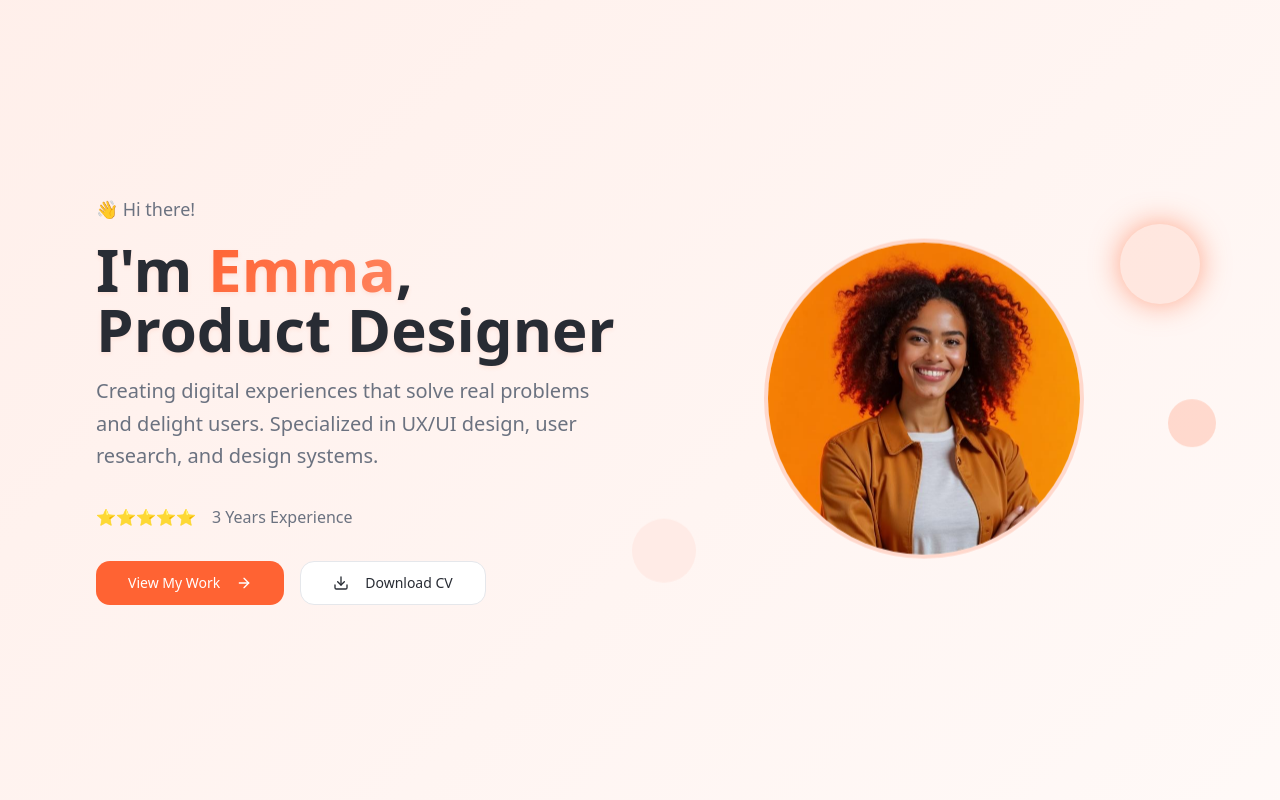
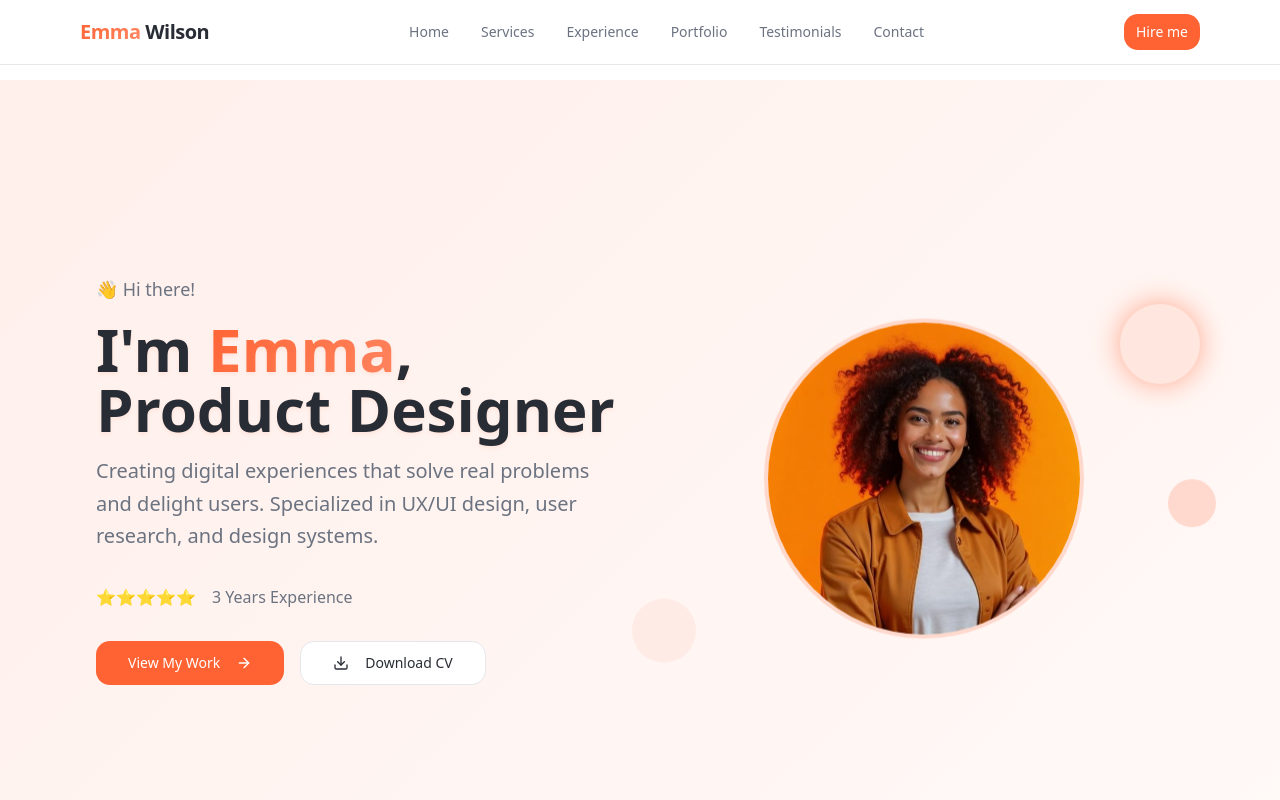
Before and after one commit to bimalagadtaula/Product-designer-portfolio, a React (Vite) app: page / in a window 1280 px wide. Shown: the top 800 px of the page. Built offline with nearby package versions, Linux system fonts and the light colour scheme.

Commit message:
Add navbar, section IDs, and smooth scrolling to portfolio site (#2)
Co-authored-by: Cursor Agent <cursoragent@cursor.com>

```diff
--- a/src/components/Contact.tsx
+++ b/src/components/Contact.tsx
@@ -7,7 +7,7 @@ import { Mail, Phone, MapPin, Send } from "lucide-react";
 
 const Contact = () => {
   return (
-    <section className="py-20 px-4 bg-secondary/30">
+    <section id="contact" className="py-20 px-4 bg-secondary/30 scroll-mt-24">
       <div className="container max-w-6xl mx-auto">
         <div className="text-center mb-16">
           <h2 className="text-3xl md:text-4xl font-bold mb-4">
--- a/src/components/Experience.tsx
+++ b/src/components/Experience.tsx
@@ -30,7 +30,7 @@ const experiences = [
 
 const Experience = () => {
   return (
-    <section className="py-20 px-4">
+    <section id="experience" className="py-20 px-4 scroll-mt-24">
       <div className="container max-w-4xl mx-auto">
         <div className="text-center mb-16">
           <h2 className="text-3xl md:text-4xl font-bold mb-4">
--- a/src/components/Hero.tsx
+++ b/src/components/Hero.tsx
@@ -4,7 +4,7 @@ import designerPortrait from "@/assets/designer-portrait.jpg";
 
 const Hero = () => {
   return (
-    <section className="min-h-screen hero-gradient flex items-center justify-center py-20 px-4">
+    <section id="home" className="min-h-screen hero-gradient flex items-center justify-center py-20 px-4 scroll-mt-24">
       <div className="container max-w-6xl">
         <div className="grid lg:grid-cols-2 gap-12 items-center">
           {/* Text Content */}
--- /dev/null
+++ b/src/components/Navbar.tsx
@@ -0,0 +1,64 @@
+import { Button } from "@/components/ui/button";
+import { Sheet, SheetContent, SheetTrigger, SheetClose } from "@/components/ui/sheet";
+import { Menu } from "lucide-react";
+
+const navItems = [
+  { href: "#home", label: "Home" },
+  { href: "#services", label: "Services" },
+  { href: "#experience", label: "Experience" },
+  { href: "#portfolio", label: "Portfolio" },
+  { href: "#testimonials", label: "Testimonials" },
+  { href: "#contact", label: "Contact" },
+];
+
+const Navbar = () => {
+  return (
+    <header className="fixed inset-x-0 top-0 z-50 border-b bg-background/80 backdrop-blur supports-[backdrop-filter]:bg-background/60">
+      <div className="container max-w-6xl mx-auto px-4 h-16 flex items-center justify-between">
+        <a href="#home" className="font-extrabold text-xl tracking-tight">
+          <span className="gradient-text">Emma</span> Wilson
+        </a>
+
+        <nav className="hidden md:flex items-center gap-8">
+          {navItems.map((item) => (
+            <a key={item.href} href={item.href} className="text-sm text-muted-foreground hover:text-foreground transition-colors">
+              {item.label}
+            </a>
+          ))}
+        </nav>
+
+        <div className="flex items-center gap-2">
+          <Button asChild size="sm" className="hidden md:inline-flex">
+            <a href="#contact">Hire me</a>
+          </Button>
+
+          <Sheet>
+            <SheetTrigger asChild>
+              <Button variant="outline" size="icon" className="md:hidden">
+                <Menu className="h-5 w-5" />
+              </Button>
+            </SheetTrigger>
+            <SheetContent side="right" className="w-[280px]">
+              <div className="mt-8 flex flex-col gap-4">
+                {navItems.map((item) => (
+                  <SheetClose asChild key={item.href}>
+                    <a href={item.href} className="text-base font-medium text-foreground">
+                      {item.label}
+                    </a>
+                  </SheetClose>
+                ))}
+                <SheetClose asChild>
+                  <Button asChild className="mt-2">
+                    <a href="#contact">Hire me</a>
+                  </Button>
+                </SheetClose>
+              </div>
+            </SheetContent>
+          </Sheet>
+        </div>
+      </div>
+    </header>
+  );
+};
+
+export default Navbar;
--- a/src/components/Portfolio.tsx
+++ b/src/components/Portfolio.tsx
@@ -26,7 +26,7 @@ const projects = [
 
 const Portfolio = () => {
   return (
-    <section className="py-20 px-4 bg-secondary/30">
+    <section id="portfolio" className="py-20 px-4 bg-secondary/30 scroll-mt-24">
       <div className="container max-w-6xl mx-auto">
         <div className="text-center mb-16">
           <h2 className="text-3xl md:text-4xl font-bold mb-4">
--- a/src/components/Services.tsx
+++ b/src/components/Services.tsx
@@ -26,7 +26,7 @@ const services = [
 
 const Services = () => {
   return (
-    <section className="py-20 px-4 bg-secondary/30">
+    <section id="services" className="py-20 px-4 bg-secondary/30 scroll-mt-24">
       <div className="container max-w-6xl mx-auto">
         <div className="text-center mb-16">
           <h2 className="text-3xl md:text-4xl font-bold mb-4">
--- a/src/components/Testimonials.tsx
+++ b/src/components/Testimonials.tsx
@@ -22,7 +22,7 @@ const testimonials = [
 
 const Testimonials = () => {
   return (
-    <section className="py-20 px-4">
+    <section id="testimonials" className="py-20 px-4 scroll-mt-24">
       <div className="container max-w-4xl mx-auto">
         <div className="text-center mb-16">
           <h2 className="text-3xl md:text-4xl font-bold mb-4">
--- a/src/index.css
+++ b/src/index.css
@@ -113,6 +113,10 @@ All colors MUST be HSL.
 }
 
 @layer base {
+  html {
+    scroll-behavior: smooth;
+  }
+
   * {
     @apply border-border;
   }
--- a/src/pages/Index.tsx
+++ b/src/pages/Index.tsx
@@ -5,10 +5,13 @@ import Portfolio from "@/components/Portfolio";
 import Testimonials from "@/components/Testimonials";
 import Contact from "@/components/Contact";
 import Footer from "@/components/Footer";
+import Navbar from "@/components/Navbar";
 
 const Index = () => {
   return (
-    <div className="min-h-screen">
+    <>
+      <Navbar />
+      <main className="min-h-screen pt-20">
         <Hero />
         <Services />
         <Experience />
@@ -16,7 +19,8 @@ const Index = () => {
         <Testimonials />
         <Contact />
         <Footer />
-    </div>
+      </main>
+    </>
   );
 };
 
```
Lines whose indentation alone changed are shown as unchanged.
